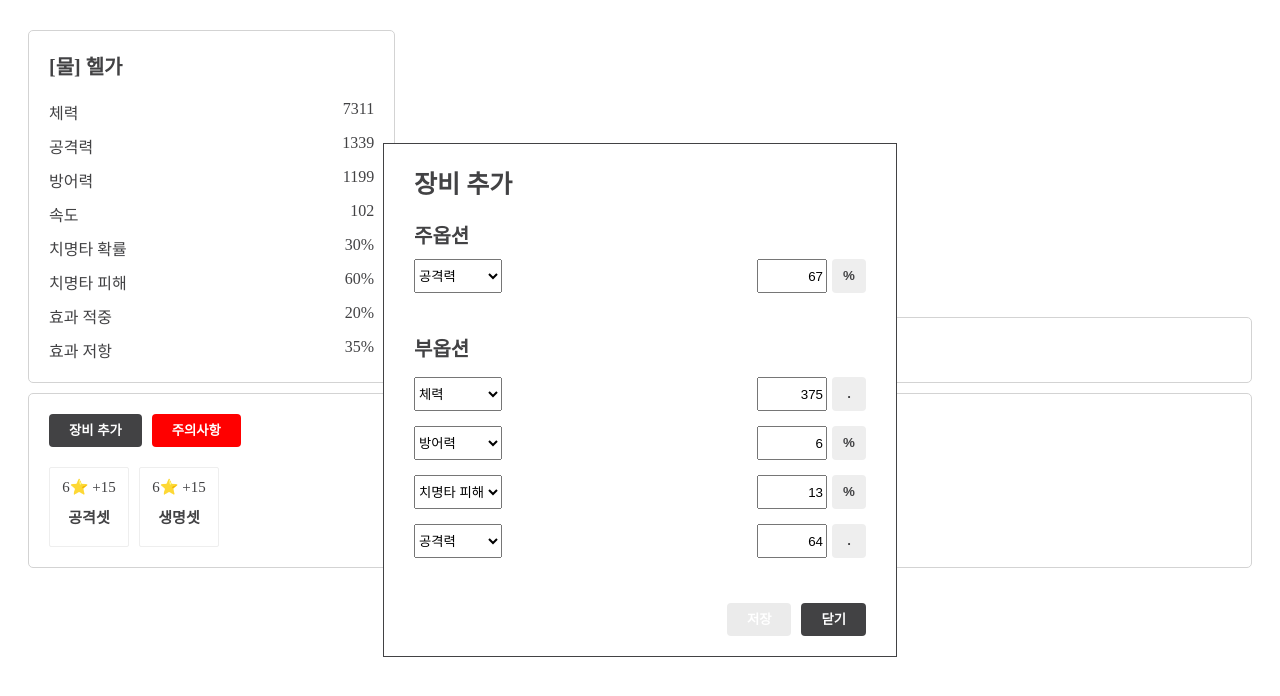
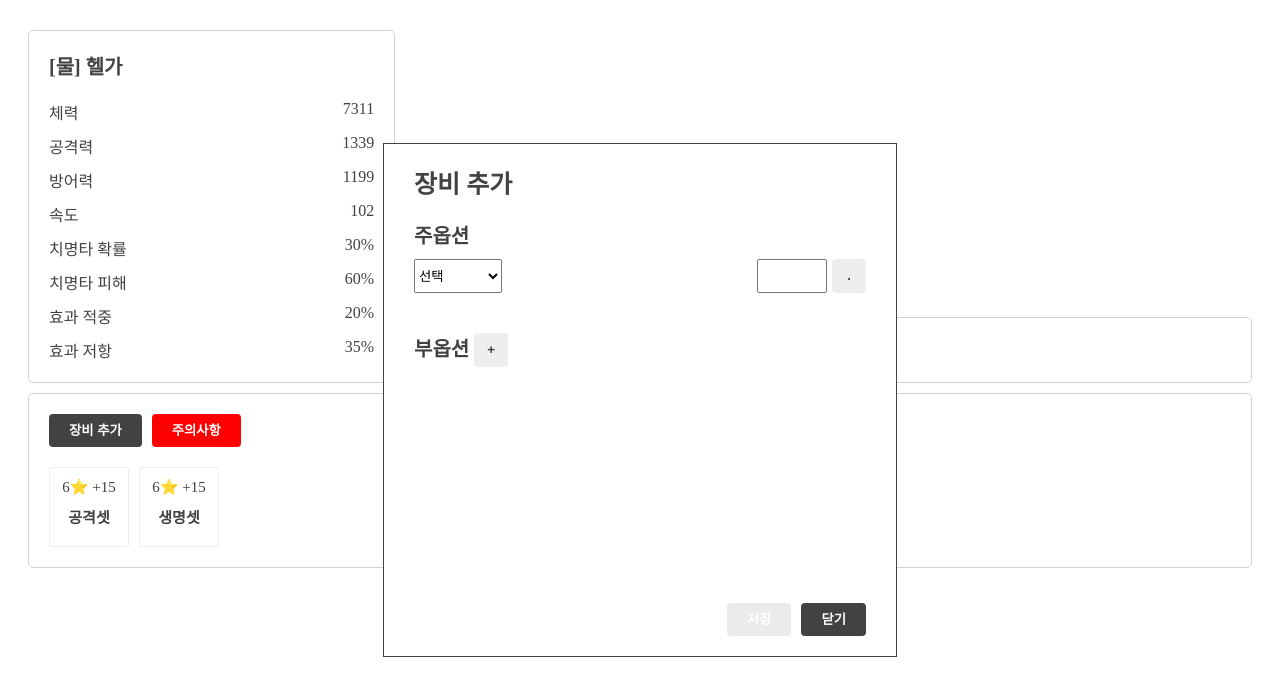
Before and after one commit to lee10104/LOH-equipment-vue, a Vue app: page / in a window 1280 px wide. Both pictures are taken after a click on the button "장비 추가". Shown: the top 696 px of the page. Built offline with nearby package versions, Linux system fonts and the light colour scheme; a web font is replaced by a local one.

Commit message:
장비 추가/수정 창 개선
- 부옵션 추가 기능
- AppDialog에 저장 버튼 활성화 prop 추가

```diff
--- a/src/components/AppButton.vue
+++ b/src/components/AppButton.vue
@@ -56,6 +56,7 @@ export default {
     padding: 0;
     height: 34px;
     width: 34px;
+    vertical-align: top;
   }
 
   &--disabled {
--- a/src/components/AppDialog.vue
+++ b/src/components/AppDialog.vue
@@ -9,7 +9,7 @@
       </div>
       <div class="AppDialog__footer">
         <div class="AppDialog__buttons">
-          <AppButton v-if="showSubmitButton" :label="$t('submit')" :disabled="true" @click="$emit('submit')" />
+          <AppButton v-if="showSubmitButton" :label="$t('submit')" :disabled="disableSubmitButton" @click="$emit('submit')" />
           <AppButton :label="$t('close')" @click="$emit('close')" />
         </div>
       </div>
@@ -20,7 +20,10 @@
 <script>
 export default {
   name: 'AppDialog',
-  props: { showSubmitButton: { type: Boolean, default: false } }
+  props: {
+    disableSubmitButton: { type: Boolean, default: false },
+    showSubmitButton: { type: Boolean, default: false }
+  }
 };
 </script>
 
--- a/src/components/EquipmentFormDialog.vue
+++ b/src/components/EquipmentFormDialog.vue
@@ -1,5 +1,10 @@
 <template>
-  <AppDialog :show-submit-button="true" @close="$emit('close')">
+  <AppDialog
+    :disable-submit-button="true"
+    :show-submit-button="true"
+    @submit="submit"
+    @close="$emit('close')"
+  >
     <template #title>{{ title }}</template>
     <template #content>
       <div class="AppEquipmentDialog__option-title">{{ $t('equipment.main_option') }}</div>
@@ -7,7 +12,10 @@
         <EquipmentStat :stat="mainOption" :index="0" @input="updateOption" />
       </div>
       <div class="AppEquipmentDialog__sub-options">
-        <div class="AppEquipmentDialog__option-title">{{ $t('equipment.sub_option') }}</div>
+        <div class="AppEquipmentDialog__option-title">
+          {{ $t('equipment.sub_option') }}
+          <AppButton label="+" color="light-grey" size="small" @click="addSubOption" />
+        </div>
         <div
           class="AppEquipmentDialog__sub-option"
           v-for="(subOption, index) in subOptions"
@@ -27,25 +35,29 @@ export default {
   name: 'EquipmentFormDialog',
   components: { EquipmentStat },
   props: {
-    title: { type: String, required: true }
+    title: { type: String, required: true },
+    equipment: { type: Object, required: true }
   },
   data() {
     return {
-      mainOption: { id: 'attack', value: 67, type: 'percentage' },
-      subOptions: [
-        { id: 'health', value: 375 },
-        { id: 'defense', value: 6, type: 'percentage' },
-        { id: 'critical_hit_damage', value: 13, type: 'percentage' },
-        { id: 'attack', value: 64 }
-      ]
+      mainOption: this.equipment.mainOption || {},
+      subOptions: this.equipment.subOptions || []
     };
   },
   methods: {
+    addSubOption() {
+      if (this.subOptions.length >= 4) return;
+
+      this.subOptions.push({});
+    },
     updateOption(index, newOption) {
       if (index === 0)
         this.mainOption = { ...this.mainOption, ...newOption };
       else
         this.subOptions[index - 1] = { ...this.subOptions[index - 1], ...newOption };
+    },
+    submit() {
+      console.log('submit!');
     }
   }
 };
--- a/src/components/EquipmentStat.vue
+++ b/src/components/EquipmentStat.vue
@@ -1,11 +1,11 @@
 <template>
   <div class="EquipmentStat">
     <select name="id" v-model="selected" @input="update('id', $event.target.value)">
+      <option value="">{{ $t('select') }}</option>
       <option v-for="statId in statIdList" v-bind:key="statId" :value="statId">
         {{ $t(`stats.${statId}`) }}
       </option>
     </select>
-
     <div class="EquipmentStat__value">
       <input type="text" class="EquipmentStat__input" :value="stat.value" @input="update('value', $event.target.value)">
       <AppButton
@@ -30,7 +30,7 @@ export default {
   },
   data() {
     return {
-      selected: this.stat.id,
+      selected: this.stat.id || '',
       type: this.stat.type,
     };
   },
@@ -77,6 +77,5 @@ export default {
 
 .EquipmentStat__button {
   margin-left: 5px;
-  vertical-align: top;
 }
 </style>
--- a/src/components/Equipments.vue
+++ b/src/components/Equipments.vue
@@ -17,6 +17,7 @@
     <EquipmentFormDialog
       v-if="showEquipmentFormDialog"
       :title="equipmentFormDialogTitle"
+      :equipment="equipmentData"
       @close="onOffEquipmentFormDialog(null)"
     />
     <NoticeDialog v-if="showNoticeDialog" @close="onOffNoticeDialog" />
--- a/src/locales/app.ko.json
+++ b/src/locales/app.ko.json
@@ -1,5 +1,6 @@
 {
   "close": "닫기",
+  "select": "선택",
   "submit": "저장",
   "warning": "주의사항"
 }
```
Also changed, not shown: 1 other file (tests, documents, lock files or other folders).
